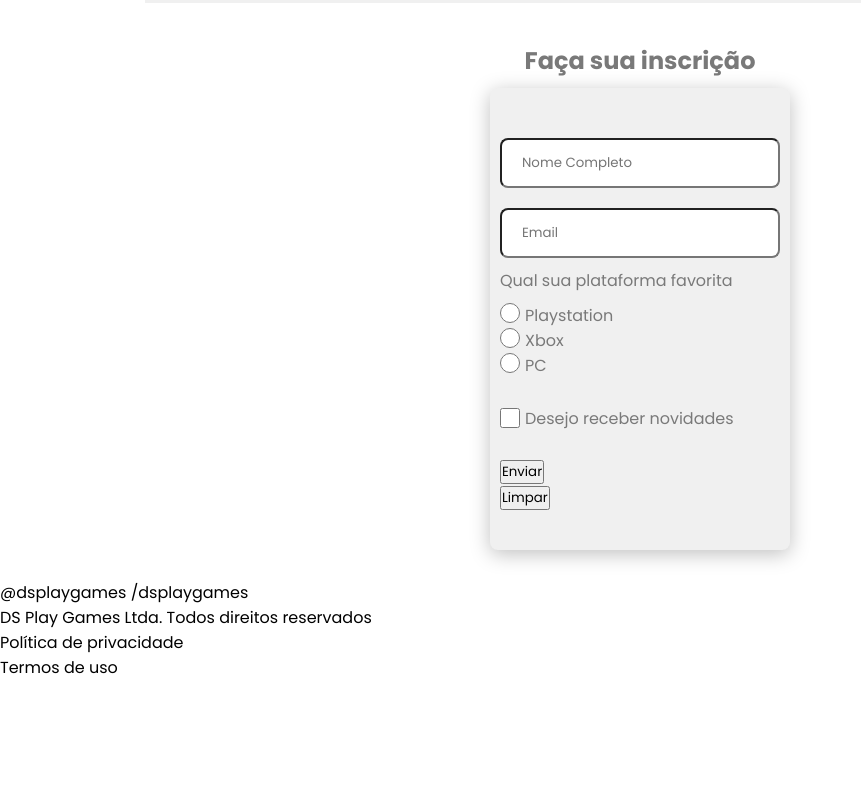
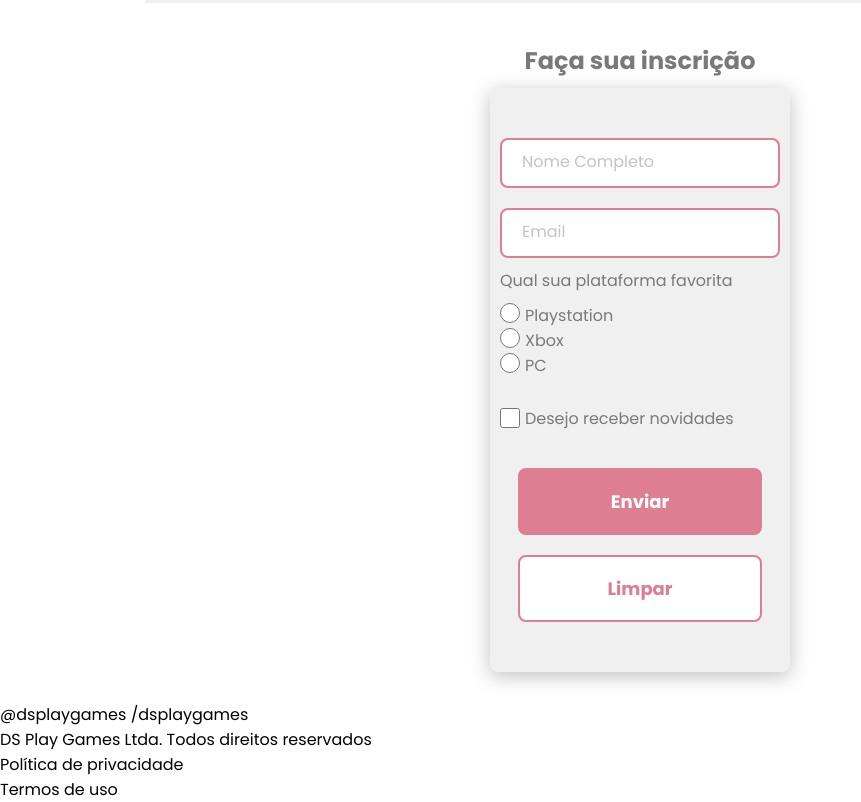
Before and after one commit to Sipriano-Dev/ds-playgames-responsivo, a plain HTML site: page index.html in a window 1280 px wide. Shown: the part 1851-2653 px from the top of the page, without its empty margins (0-861 px from the left). Before the commit the page ends 2531 px from the top, so only its background shows below. Drawn offline with Linux system fonts and the light colour scheme.

Commit message:
Seção formulário pronta

```diff
--- a/css/styles.css
+++ b/css/styles.css
@@ -195,6 +195,18 @@ nav {
   padding-left: 20px;
   border-radius: 8px;
   margin: 10px 0;
+  border: solid 2px;
+  border-color: var(--ler-mais-color);
+}
+
+#ctrl-name::placeholder {
+  color: var(--name-color);
+  font-size: 16px;
+}
+
+#ctrl-email::placeholder {
+  color: var(--name-color);
+  font-size: 16px;
 }
 
 .platform-question {
@@ -231,3 +243,37 @@ nav {
   padding-left: 5px;
   color: var(--title-news-color);
 }
+
+.send-button-container {
+  display: flex;
+  flex-direction: column;
+  align-items: center;
+}
+
+.send-button input {
+  width: 244px;
+  height: 67px;
+  background-color: var(--ler-mais-color);
+  color: var(--white-color);
+  border: none;
+  border-radius: 8px;
+  font-size: 18px;
+  font-weight: bold;
+  margin: 10px 0;
+  cursor: pointer;
+}
+
+.clean-button input {
+  width: 244px;
+  height: 67px;
+  background-color: var(--white-color);
+  color: var(--ler-mais-color);
+  border: solid 2px;
+  border-color: var(--ler-mais-color);
+  border-top-color: ;
+  border-radius: 8px;
+  font-size: 18px;
+  font-weight: bold;
+  margin: 10px 0;
+  cursor: pointer;
+}
--- a/index.html
+++ b/index.html
@@ -168,11 +168,13 @@
               <label for="ctrl-novidades">Desejo receber novidades</label>
             </div>
 
-            <div>
-              <input type="submit" value="Enviar" />
-            </div>
-            <div>
-              <input type="reset" value="Limpar" />
+            <div class="send-button-container">
+              <div class="send-button">
+                <input type="submit" value="Enviar" />
+              </div>
+              <div class="clean-button">
+                <input type="reset" value="Limpar" />
+              </div>
             </div>
           </form>
         </div>
```
